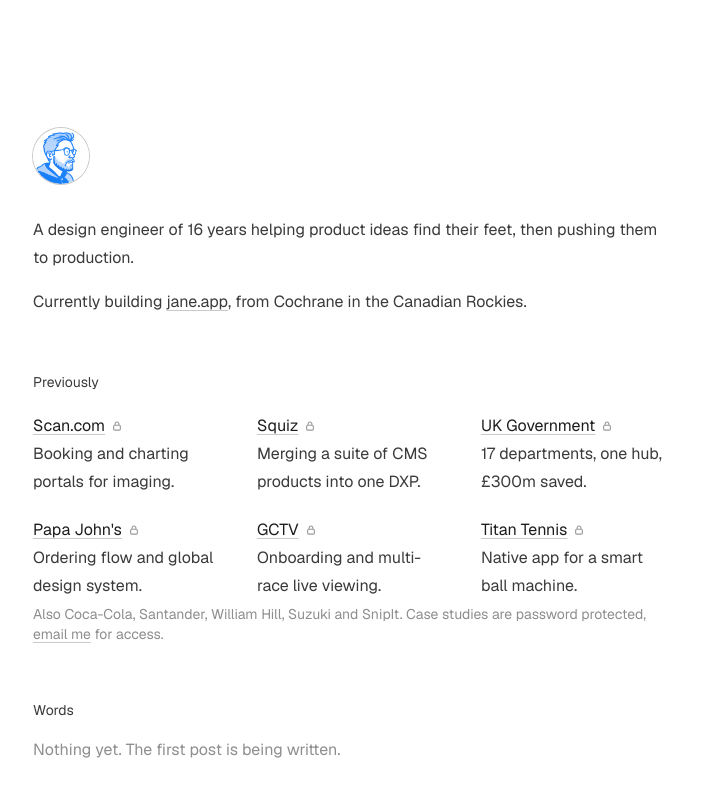
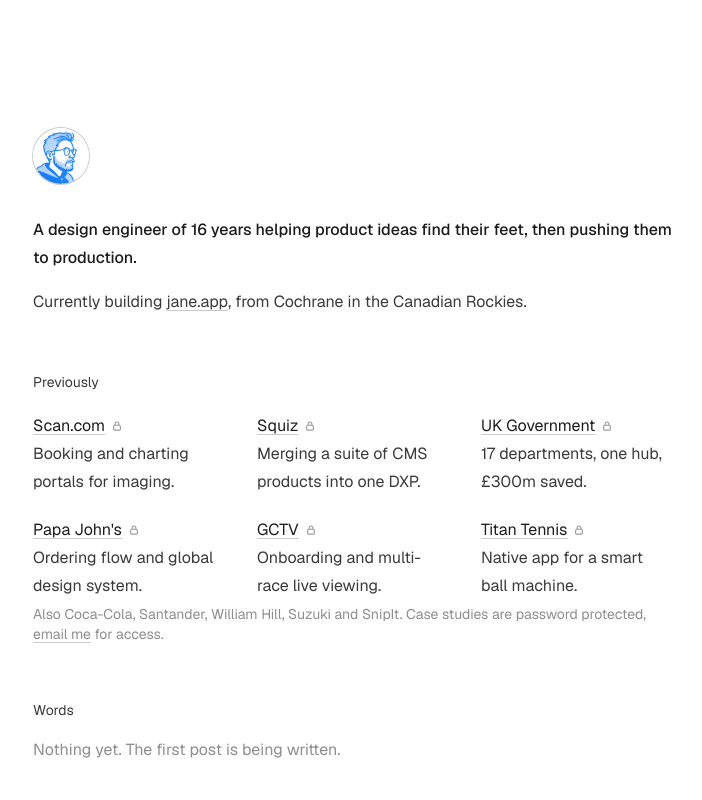
Before and after one commit to elliot-rylands/2026-Q3-Portfolio, a Next.js app: page / in a window 1280 px wide. Shown: the top 800 px of the page, without its empty margins (287-989 px from the left). Built offline with nearby package versions, Linux system fonts and the light colour scheme.

Commit message:
Set intro first paragraph in medium weight
Co-Authored-By: Claude Opus 5.5 <noreply@anthropic.com>
Claude-Session: https://claude.ai/code/session_01KdoiH8mDAeyEcUw3XcwFzH

```diff
--- a/app/globals.css
+++ b/app/globals.css
@@ -65,6 +65,7 @@ a:focus-visible, button:focus-visible, input:focus-visible { outline: 2px solid
 .prose { display: flex; flex-direction: column; gap: 16px; }
 .prose h1 { margin-bottom: 16px; }
 .avatar-heading { line-height: 0; }
+.lead { font-weight: 500; color: var(--strong); }
 .avatar { width: 56px; height: 56px; border-radius: 50%; display: block; box-shadow: 0 0 0 1px var(--underline); }
 .sr-only { position: absolute; width: 1px; height: 1px; padding: 0; margin: -1px; overflow: hidden; clip: rect(0, 0, 0, 0); white-space: nowrap; border: 0; }
 .section { margin-top: 56px; }
--- a/app/page.tsx
+++ b/app/page.tsx
@@ -21,7 +21,7 @@ export default function Home() {
             <Image src="/elliot.png" alt="" width={56} height={56} priority className="avatar" />
             <span className="sr-only">{site.name}</span>
           </h1>
-          <p data-animate style={{ "--stagger": 1 } as React.CSSProperties}>
+          <p className="lead" data-animate style={{ "--stagger": 1 } as React.CSSProperties}>
             {site.intro}
           </p>
           <p data-animate style={{ "--stagger": 2 } as React.CSSProperties}>
```
